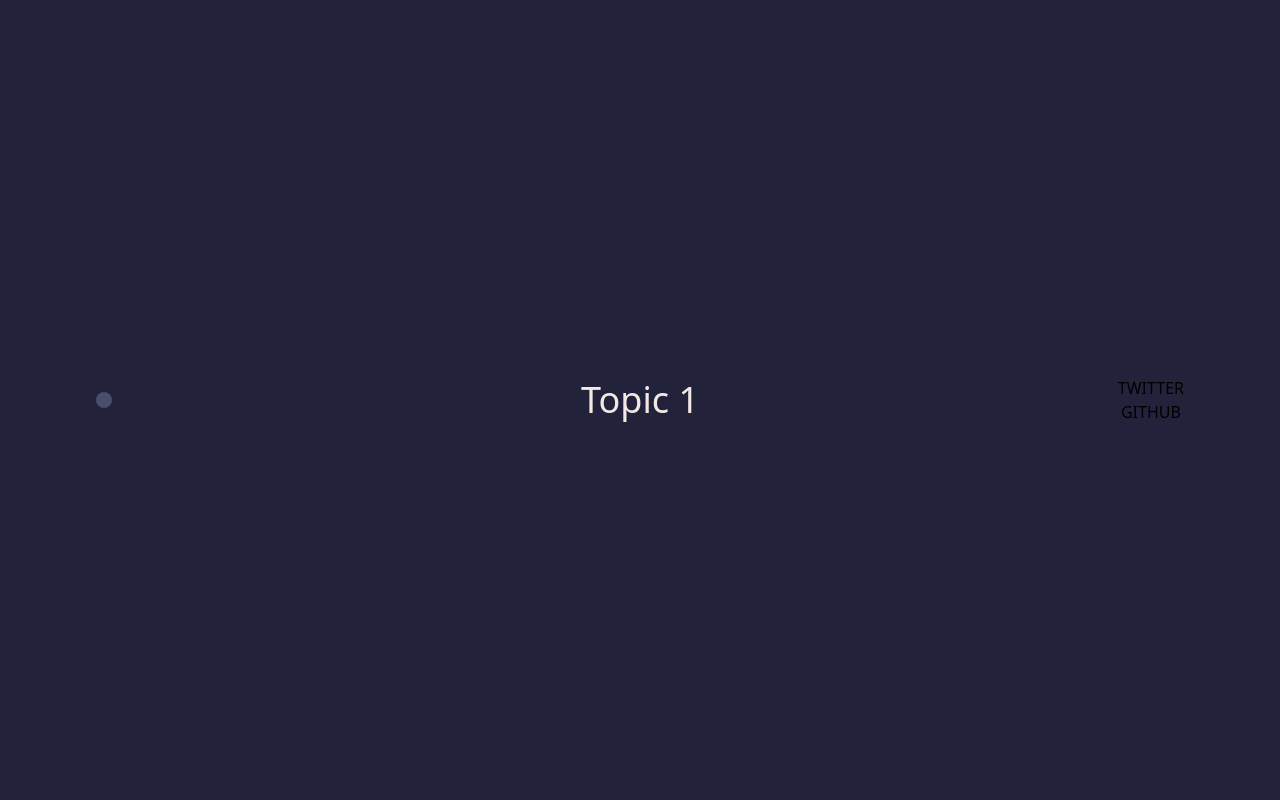
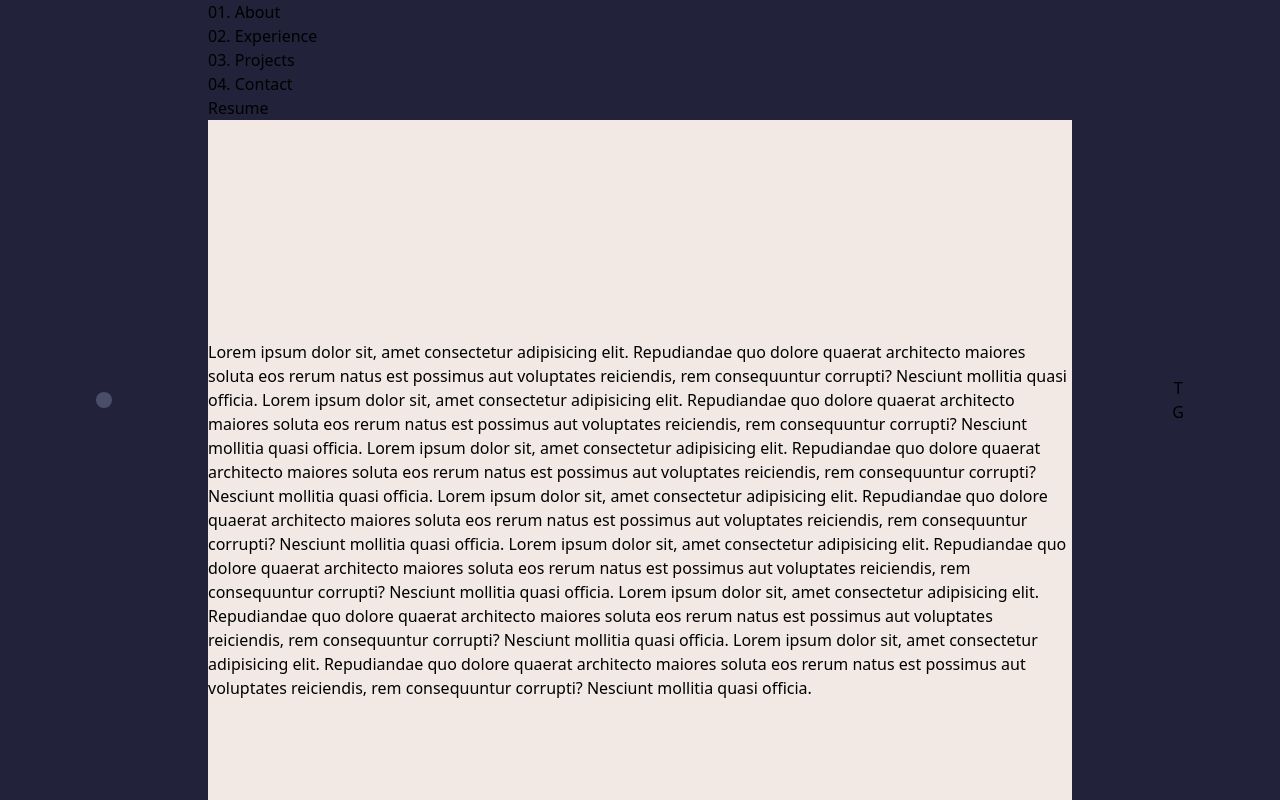
Before and after one commit to HitaBeeDev/portfolio, a React (Vite) app: page / in a window 1280 px wide. Shown: the top 800 px of the page. Built offline with nearby package versions, Linux system fonts and the light colour scheme.

Commit message:
updating navbar

```diff
--- a/src/Container.jsx
+++ b/src/Container.jsx
@@ -1,4 +1,6 @@
 import { useState, useEffect } from "react";
+import Navbvar from "./Navbar/Navbvar";
+import Section1 from "./Section1";
 
 function Container() {
   const [activeDot, setActiveDot] = useState(0);
@@ -46,45 +48,47 @@ function Container() {
         </div>
 
         <div className="flex flex-col justify-center items-center h-screen bg-red-200 mr-24 fixed right-0">
-          <p>TWITTER</p>
-          <p>GITHUB</p>
+          <p>T</p>
+          <p>G</p>
         </div>
       </div>
 
-      <div>
+      <div className="mr-52 ml-52">
+        <Navbvar />
+
         <section
           id="topic1"
-          className="h-screen  flex items-center justify-center"
+          className="h-screen flex justify-center items-center bg-color5"
         >
-          <h1 className="text-4xl text-color5">Topic 1</h1>
+          <Section1 />
         </section>
 
         <section
           id="topic2"
-          className="h-screen bg-gray-200 flex items-center justify-center"
+          className="h-screen flex justify-center items-center bg-color4"
         >
-          <h1 className="text-4xl text-color2">Topic 2</h1>
+          <Section1 />
         </section>
 
         <section
           id="topic3"
-          className="h-screen bg-gray-300 flex items-center justify-center"
+          className="h-screen flex justify-center items-center bg-color3"
         >
-          <h1 className="text-4xl text-color3">Topic 3</h1>
+          <Section1 />
         </section>
 
         <section
           id="topic4"
-          className="h-screen bg-gray-400 flex items-center justify-center"
+          className="h-screen flex justify-center items-center bg-color2"
         >
-          <h1 className="text-4xl text-color4">Topic 4</h1>
+          <Section1 />
         </section>
 
         <section
           id="topic5"
-          className="h-screen bg-gray-500 flex items-center justify-center"
+          className="h-screen flex justify-center items-center bg-color5"
         >
-          <h1 className="text-4xl">Topic 5</h1>
+          <Section1 />
         </section>
       </div>
     </div>
--- a/src/Navbar/Navbvar.jsx
+++ b/src/Navbar/Navbvar.jsx
@@ -1,5 +1,30 @@
-function Navbvar() {
-  return <div></div>;
+function Navbar() {
+  const navbarItems = [
+    "01. About",
+    "02. Experience",
+    "03. Projects",
+    "04. Contact",
+  ];
+
+  return (
+    <header>
+      <nav>
+        <ul>
+          {navbarItems.map((section, index) => {
+            const sectionName = section.slice(4).trim();
+            return (
+              <li key={index}>
+                <a href={`#${sectionName.toLowerCase()}`}>{section}</a>
+              </li>
+            );
+          })}
+        </ul>
+        <p>
+          <a href="#resume">Resume</a>
+        </p>
+      </nav>
+    </header>
+  );
 }
 
-export default Navbvar;
+export default Navbar;
--- /dev/null
+++ b/src/Section1.jsx
@@ -0,0 +1,31 @@
+function Section1() {
+  return (
+    <div>
+      Lorem ipsum dolor sit, amet consectetur adipisicing elit. Repudiandae quo
+      dolore quaerat architecto maiores soluta eos rerum natus est possimus aut
+      voluptates reiciendis, rem consequuntur corrupti? Nesciunt mollitia quasi
+      officia. Lorem ipsum dolor sit, amet consectetur adipisicing elit.
+      Repudiandae quo dolore quaerat architecto maiores soluta eos rerum natus
+      est possimus aut voluptates reiciendis, rem consequuntur corrupti?
+      Nesciunt mollitia quasi officia. Lorem ipsum dolor sit, amet consectetur
+      adipisicing elit. Repudiandae quo dolore quaerat architecto maiores soluta
+      eos rerum natus est possimus aut voluptates reiciendis, rem consequuntur
+      corrupti? Nesciunt mollitia quasi officia. Lorem ipsum dolor sit, amet
+      consectetur adipisicing elit. Repudiandae quo dolore quaerat architecto
+      maiores soluta eos rerum natus est possimus aut voluptates reiciendis, rem
+      consequuntur corrupti? Nesciunt mollitia quasi officia. Lorem ipsum dolor
+      sit, amet consectetur adipisicing elit. Repudiandae quo dolore quaerat
+      architecto maiores soluta eos rerum natus est possimus aut voluptates
+      reiciendis, rem consequuntur corrupti? Nesciunt mollitia quasi officia.
+      Lorem ipsum dolor sit, amet consectetur adipisicing elit. Repudiandae quo
+      dolore quaerat architecto maiores soluta eos rerum natus est possimus aut
+      voluptates reiciendis, rem consequuntur corrupti? Nesciunt mollitia quasi
+      officia. Lorem ipsum dolor sit, amet consectetur adipisicing elit.
+      Repudiandae quo dolore quaerat architecto maiores soluta eos rerum natus
+      est possimus aut voluptates reiciendis, rem consequuntur corrupti?
+      Nesciunt mollitia quasi officia.
+    </div>
+  );
+}
+
+export default Section1;
```
